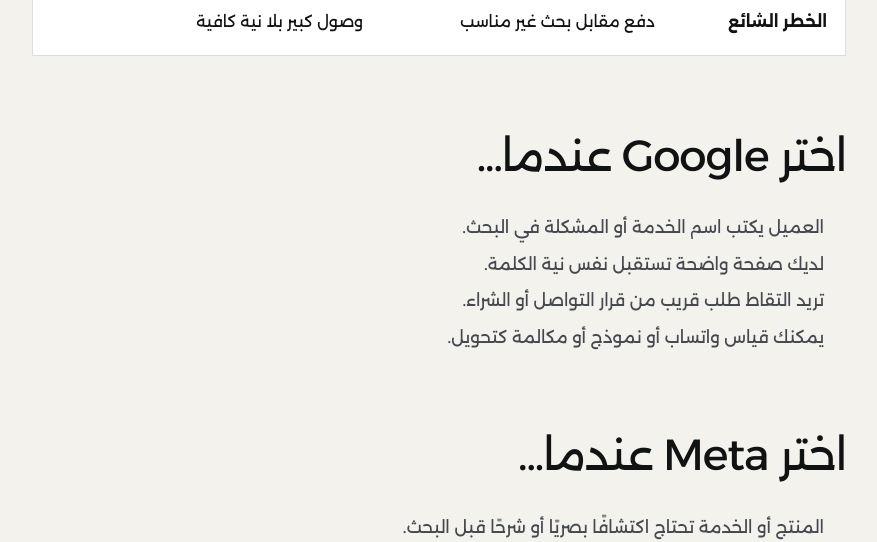
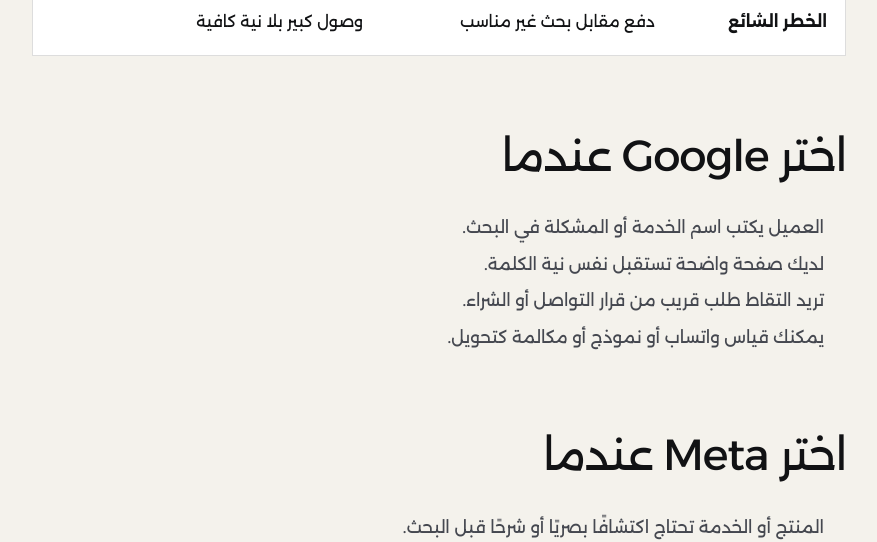
Before and after one commit to mohammedrashad2011-ui/Dewank-2026-website, a Next.js app: page /guides/google-ads-vs-meta-ads in a window 1280 px wide. Shown: the part 1460-2002 px from the top of the page, without its empty margins (402-1279 px from the left). Built offline with nearby package versions, Linux system fonts and the light colour scheme.

Commit message:
Normalize terminal heading punctuation in Arabic educational guides (part 1)

```diff
--- a/app/(ar)/guides/google-ads-vs-meta-ads/page.tsx
+++ b/app/(ar)/guides/google-ads-vs-meta-ads/page.tsx
@@ -37,8 +37,8 @@ export default function GoogleVsMetaGuide() {
     <div className="article-layout shell"><div className="article-body">
       <h2 id="short-answer">الإجابة المختصرة</h2><div className="article-answer"><p><strong>Google Ads</strong> تميل لأن تكون أقوى عندما يبحث العميل بالفعل عن الحل. <strong>Meta Ads</strong> تميل لأن تكون أقوى عندما تحتاج لخلق الانتباه واختبار الرسائل والوصول لجمهور لم يبدأ البحث بعد. الاختيار الصحيح يبدأ من نية العميل، لا من شهرة المنصة.</p></div>
       <h2 id="compare">مقارنة سريعة</h2><div className="article-table"><table><thead><tr><th>العنصر</th><th>Google Ads</th><th>Meta Ads</th></tr></thead><tbody><tr><td><strong>النية</strong></td><td>طلب موجود وبحث مباشر</td><td>اكتشاف واهتمام وإعادة استهداف</td></tr><tr><td><strong>أفضل مدخل</strong></td><td>كلمات بحث تجارية</td><td>زاوية إعلانية وCreative قوي</td></tr><tr><td><strong>الصفحة</strong></td><td>تطابق قوي مع الاستعلام</td><td>شرح وإقناع سريع من أول شاشة</td></tr><tr><td><strong>الاختبار</strong></td><td>كلمات وإعلانات وصفحات</td><td>جمهور ورسالة وتصميم وعرض</td></tr><tr><td><strong>الخطر الشائع</strong></td><td>دفع مقابل بحث غير مناسب</td><td>وصول كبير بلا نية كافية</td></tr></tbody></table></div>
-      <h2 id="google">اختر Google عندما...</h2><ul><li>العميل يكتب اسم الخدمة أو المشكلة في البحث.</li><li>لديك صفحة واضحة تستقبل نفس نية الكلمة.</li><li>تريد التقاط طلب قريب من قرار التواصل أو الشراء.</li><li>يمكنك قياس واتساب أو نموذج أو مكالمة كتحويل.</li></ul>
-      <h2 id="meta">اختر Meta عندما...</h2><ul><li>المنتج أو الخدمة تحتاج اكتشافًا بصريًا أو شرحًا قبل البحث.</li><li>لديك Creative ورسائل مختلفة تريد اختبارها بسرعة.</li><li>تريد بناء جمهور وإعادة استهداف من تفاعل أو زار الموقع.</li><li>رحلة العميل تبدأ بالاهتمام أكثر من البحث المباشر.</li></ul>
+      <h2 id="google">اختر Google عندما</h2><ul><li>العميل يكتب اسم الخدمة أو المشكلة في البحث.</li><li>لديك صفحة واضحة تستقبل نفس نية الكلمة.</li><li>تريد التقاط طلب قريب من قرار التواصل أو الشراء.</li><li>يمكنك قياس واتساب أو نموذج أو مكالمة كتحويل.</li></ul>
+      <h2 id="meta">اختر Meta عندما</h2><ul><li>المنتج أو الخدمة تحتاج اكتشافًا بصريًا أو شرحًا قبل البحث.</li><li>لديك Creative ورسائل مختلفة تريد اختبارها بسرعة.</li><li>تريد بناء جمهور وإعادة استهداف من تفاعل أو زار الموقع.</li><li>رحلة العميل تبدأ بالاهتمام أكثر من البحث المباشر.</li></ul>
       <h2 id="situations">ابدأ من وضعك الحالي</h2><div className="article-table"><table><thead><tr><th>وضعك</th><th>نقطة البداية الأقرب</th><th>تحقق منه أولًا</th></tr></thead><tbody><tr><td><strong>عملاؤك يبحثون عن خدمتك بالاسم</strong></td><td>Google Search</td><td>صفحة تطابق نية الكلمة</td></tr><tr><td><strong>خدمتك جديدة أو تحتاج شرحًا بصريًا</strong></td><td>Meta</td><td>رسالة وCreative واضحان</td></tr><tr><td><strong>ميزانيتك صغيرة</strong></td><td>قناة واحدة فقط</td><td>أن تكفي الميزانية لقراءة النتيجة</td></tr><tr><td><strong>صفحتك أو موقعك ضعيف التحويل</strong></td><td>إصلاح الصفحة قبل أي منصة</td><td>CTA واضح وتجربة جوال سليمة</td></tr><tr><td><strong>لا يوجد قياس لواتساب أو النموذج</strong></td><td>ضبط القياس أولًا</td><td>تحويل رئيسي واحد يمكن قراءته</td></tr></tbody></table></div>
       <h2 id="both">متى تستخدمهما معًا؟</h2><p>إذا كانت البيانات والميزانية كافيتين، يمكن لـMeta أن تخلق الاهتمام وتعيد الاستهداف، بينما تلتقط Google من وصل إلى مرحلة البحث. لكن تشغيل القناتين معًا لا يكون ميزة إذا كان التتبع ضعيفًا أو الميزانية لا تسمح لكل قناة بجمع بيانات مفيدة.</p>
       <p>إذا قررت أن Google هي نقطة البداية، راجع <Link className="article-link" href="/guides/google-ads-cost-saudi-arabia">دليل تكلفة Google Ads في السعودية</Link> ثم <Link className="article-link" href="/offers/google-ads-launch">باقة إطلاق Google Ads</Link> إذا كنت تحتاج تأسيس حملة Search محددة. وإذا كنت تحتاج إدارة أكثر شمولًا للقنوات، راجع <Link className="article-link" href="/paid-ads">خدمة إدارة الإعلانات المدفوعة</Link>. وإذا كانت الحملة تعمل لكنها لا تجلب عملاء، ابدأ بدليل <Link className="article-link" href="/guides/google-ads-clicks-no-leads">لماذا Google Ads تجلب زيارات ولا تجلب عملاء؟</Link>، وإذا كانت الصفحة نفسها هي المشكلة فراجع <Link className="article-link" href="/offers/landing-page-package">عرض صفحة الهبوط</Link>.</p>
```
